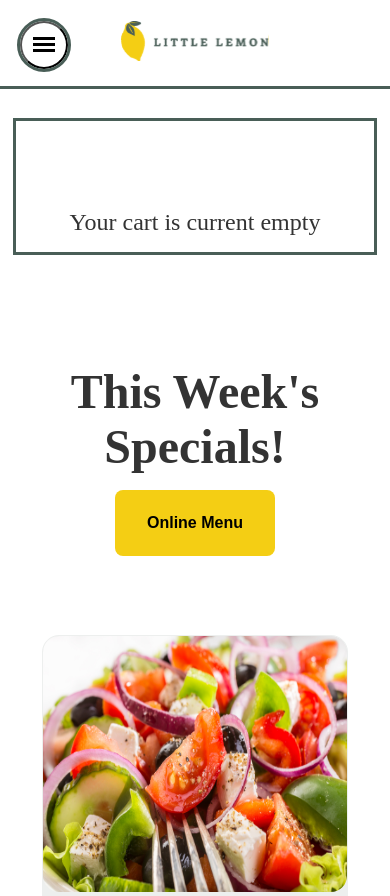
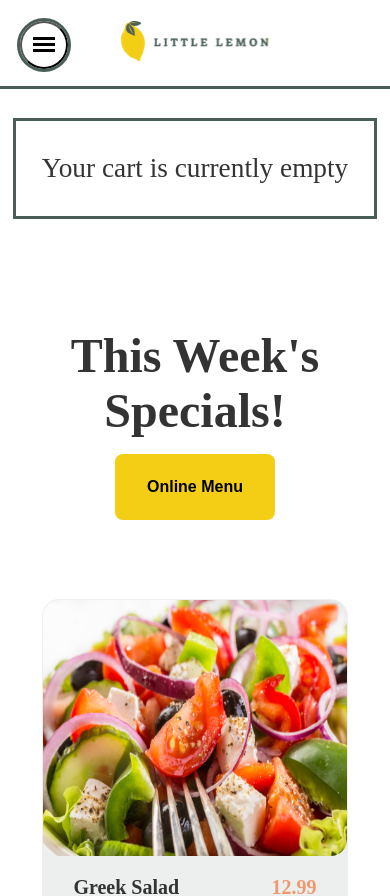
Before and after one commit to B-Kiraly/Coursera-Meta-Frontend-8-Capstone-Project-v2, a React (Create React App) app: page /orders in a window 390 px wide. Shown: the top 896 px of the page. Built offline with nearby package versions, Linux system fonts and the light colour scheme; a web font is replaced by a local one.

Commit message:
Perfected mobile cart horizontal scroll
Also fixed a spelling mistake. Improved empty cart message positioning,
and other aspects of the cart's styling.

```diff
--- a/src/App.css
+++ b/src/App.css
@@ -496,25 +496,33 @@ header, nav {
   padding: 1rem;
   display: flex;
   flex-direction: column;
+}
 
+.cart__placeholder {
+  white-space: nowrap;
+  font-size: clamp(1.5rem, 7vw, 2rem);
 }
 
 .cart__list {
+  padding: 1rem 0;
   list-style: none;
   display: flex;
   flex-direction: column;
-  gap: 1rem;
+  gap: 2rem;
 }
 
 .cart__item {
   display: flex;
   justify-content: space-between;
   align-items: center;
-  gap: 1.6rem;
+  gap: 1rem;
 }
 
 .cart__item__image {
-  max-width: 10rem;
+  width: 10rem;
+  height: 8rem;
+  outline: 1px solid gray;
+  border-radius: 1rem;
 }
 
 .cart__item__title, .cart__item__price {
@@ -528,7 +536,7 @@ header, nav {
 }
 
 .cart__item__price {
-  width: 10rem;
+  width: 8rem;
 }
 
 .cart__item__delete {
@@ -850,29 +858,34 @@ form > h1 {
   }
 
   .cart__container {
-    gap: 2rem 0rem;
-    padding-top: 1.5rem;
+    /* gap: 2rem 0rem; */
+    padding: 1rem 0;
+  }
+
+  .cart__placeholder {
+    text-align: center;
+    padding-bottom: 1rem;
   }
 
   .cart__list {
-    display: block;
-    overflow-x: auto;
-    white-space: nowrap;
-    padding-bottom: 2rem;
-    text-align: justify;
+    padding: 0.5rem 1rem;
+    flex-direction: row;
+    overflow: scroll;
+    justify-content: space-between;
+    gap: 0rem 1rem;
   }
 
   .cart__item {
-    display: inline-flex;
+    outline: 1px solid gray;
+    border-radius: 1rem;
+    padding: 2rem 0;
     flex-direction: column;
-    align-items: center;
+    margin: auto;
   }
 
   .cart__item__price, .cart__item__title {
-    font-size: 1.5rem;
-    text-align: center;
-    width: unset;
-    min-width: 12rem;
+    display: flex;
+    justify-content: center;
   }
 
   .cart__item__image {
--- a/src/components/Cart.jsx
+++ b/src/components/Cart.jsx
@@ -58,7 +58,7 @@ export default function Cart() {
                     })}
                 </ul>
                 {cart.length === 0?
-                <p className="cart__item__title">Your cart is current empty</p>
+                <p className="cart__placeholder">Your cart is currently empty</p>
                 :
                 <>
                     <p className="cart__item__title cart__item__subtotal">Subtotal: {subtotal}</p>
```
Also changed, not shown: 1 other file (tests, documents, lock files or other folders).
